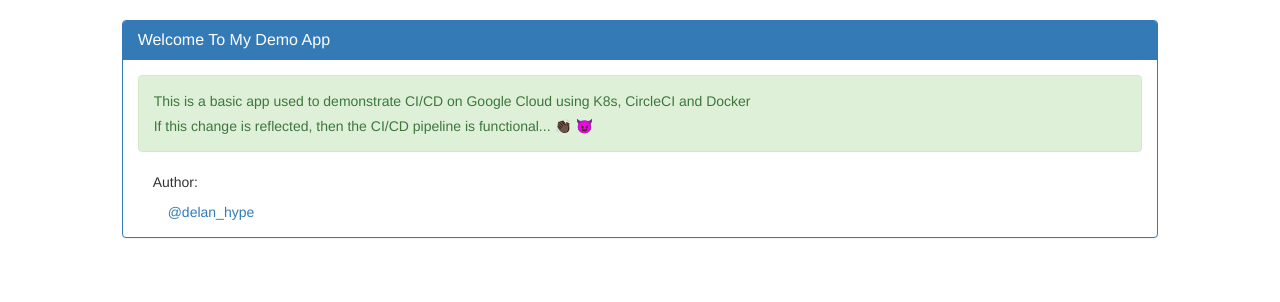
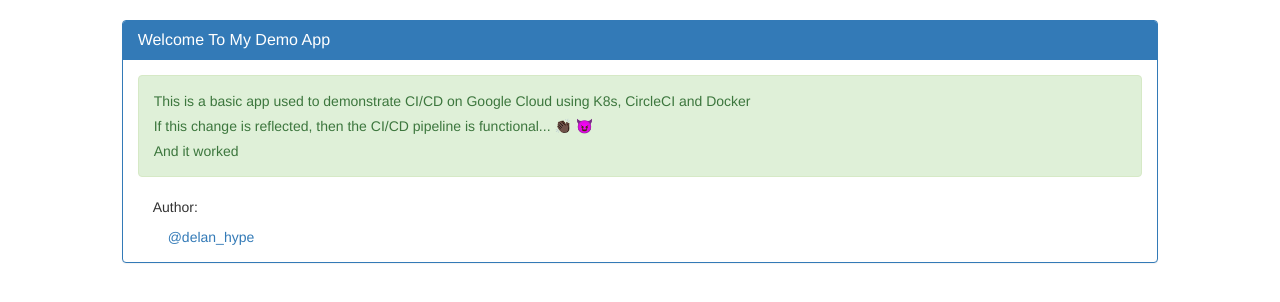
Before and after one commit to NYARAS/CI-CD-K8S, a website: page index.html in a window 1280 px wide. Drawn offline with nearby package versions, Linux system fonts and the light colour scheme.

Commit message:
first commit

```diff
--- a/index.html
+++ b/index.html
@@ -14,6 +14,7 @@
        <div class="alert alert-success">
           <p>This is a basic app used to demonstrate CI/CD on Google Cloud using K8s, CircleCI and Docker </p>
           <p>If this change is reflected, then the CI/CD pipeline is functional... 👏🏿 😈 </p>
+          <p>And it worked</p>
        </div>
          <div class="col-md-9">
            <p>Author:</p>
```
